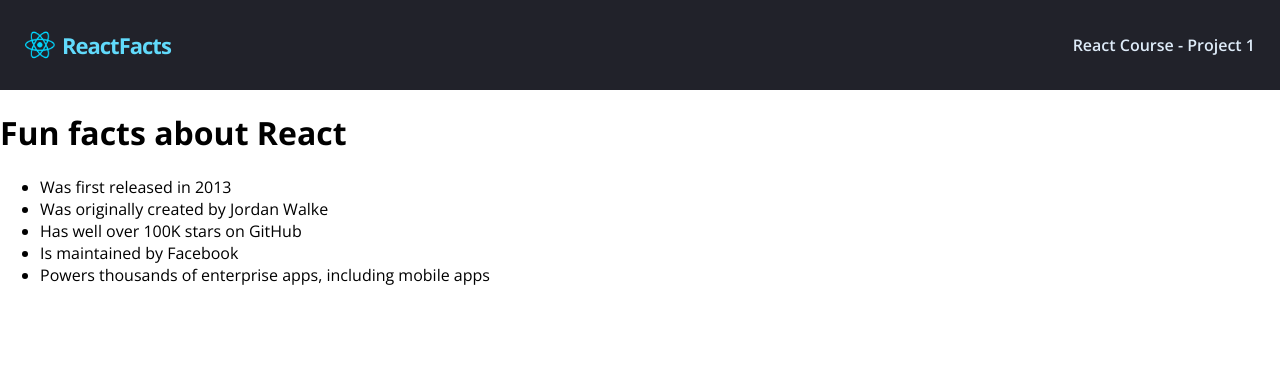
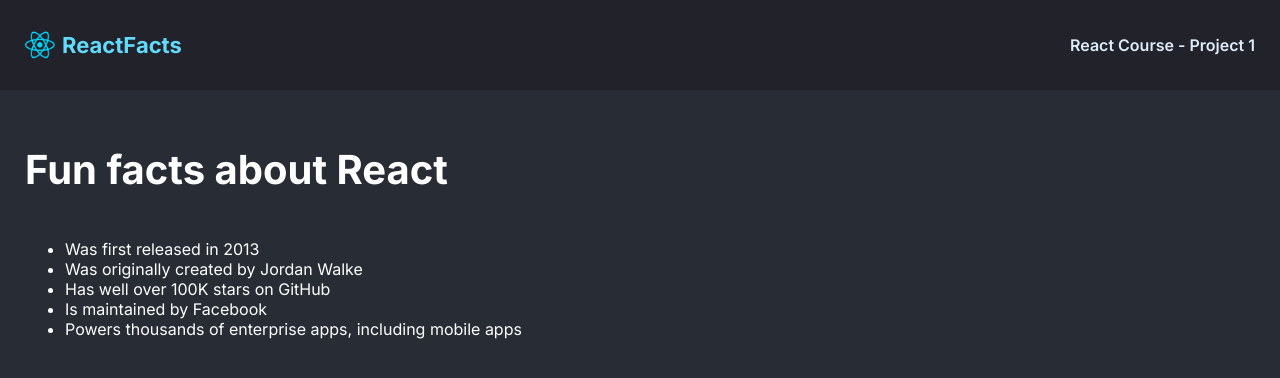
Before and after one commit to MikiWojak/react-tutorial-info-site, a React (Create React App) app: page / in a window 1280 px wide. Shown: the top 378 px of the page. Built offline with nearby package versions, Linux system fonts and the light colour scheme.

Commit message:
Style Main

```diff
--- a/src/assets/styles/index.css
+++ b/src/assets/styles/index.css
@@ -6,9 +6,13 @@
 
 body {
     font-family: 'Inter', sans-serif;
-    font-family: 'Open Sans', sans-serif;
 
     margin: 0;
+    color: #FFF;
+}
+
+.container {
+    height: 100vh;
 }
 
 .nav {
@@ -33,7 +37,6 @@ body {
     color: #61DAFB;
     font-size: 22px;
     font-weight: 700;
-    letter-spacing: -1px;
     margin: 0;
 }
 
@@ -43,3 +46,15 @@ body {
     font-weight: 600;
     margin: 0;
 }
+
+.main {
+    height: 100%;
+    background-color: #282D35;
+    padding: 55px 25px 0 25px;
+}
+
+.main--header {
+    font-size: 40px;
+    font-weight: 700;
+    margin: 0 0 45px 0;
+}
--- a/src/components/main/Main.js
+++ b/src/components/main/Main.js
@@ -3,8 +3,8 @@ import React from 'react'
 const Main = () => {
     return (
         <main className="main">
-            <h1 className="main-header">Fun facts about React</h1>
-            <ul className="main-list">
+            <h1 className="main--header">Fun facts about React</h1>
+            <ul className="main--list">
                 <li>Was first released in 2013</li>
                 <li>Was originally created by Jordan Walke</li>
                 <li>Has well over 100K stars on GitHub</li>
```
